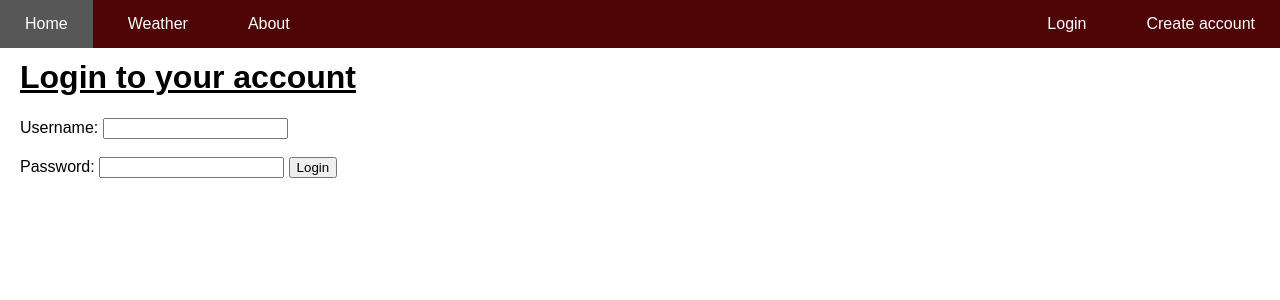
After one commit to Goldyapper/Personal-website, a Flask app: page /login in a window 1280 px wide. The commit adds this page. Shown: the top 300 px of the page. Run offline with Flask 3, Linux system fonts and the light colour scheme.

Commit message:
added a reistation and login system

```diff
--- a/Main.py
+++ b/Main.py
@@ -1,6 +1,32 @@
-from flask import Flask, render_template
+from flask import Flask, render_template, request, url_for, redirect
+from flask_sqlalchemy import SQLAlchemy
+from flask_login import LoginManager, UserMixin, login_user, logout_user, login_required, current_user
+from werkzeug.security import generate_password_hash, check_password_hash
 
 app = Flask(__name__)
+app.config["SQLALCHEMY_DATABASE_URI"] = "sqlite:///db.sqlite"
+app.config["SECRET_KEY"] = "supersecretkey"
+
+# Initialize database and login manager
+db = SQLAlchemy(app)
+login_manager = LoginManager()
+login_manager.init_app(app)
+login_manager.login_view = "login"
+
+# User model
+class Users(UserMixin, db.Model):
+    id = db.Column(db.Integer, primary_key=True)
+    username = db.Column(db.String(250), unique=True, nullable=False)
+    password = db.Column(db.String(250), nullable=False)
+
+# Create database
+with app.app_context():
+    db.create_all()
+
+# Load user for Flask-Login
+@login_manager.user_loader
+def load_user(user_id):
+    return Users.query.get(int(user_id))
 
 @app.route("/") #this is the code for the base page
 def home():
@@ -14,5 +40,47 @@ def weather():
 def about():
     return render_template("about.html")
 
+
+@app.route('/register', methods=["GET", "POST"])
+def register():
+    if request.method == "POST":
+        username = request.form.get("username")
+        password = request.form.get("password")
+
+        if Users.query.filter_by(username=username).first():
+            return render_template("register.html", error="Username already taken!")
+
+        hashed_password = generate_password_hash(password, method="pbkdf2:sha256")
+
+        new_user = Users(username=username, password=hashed_password)
+        db.session.add(new_user)
+        db.session.commit()
+
+        return redirect(url_for("login"))
+
+    return render_template("register.html")
+
+@app.route("/login", methods=["GET", "POST"])
+def login():
+    if request.method == "POST":
+        username = request.form.get("username")
+        password = request.form.get("password")
+
+        user = Users.query.filter_by(username=username).first()
+
+        if user and check_password_hash(user.password, password):
+            login_user(user)
+            return redirect(url_for("home"))
+        else:
+            return render_template("login.html", error="Invalid username or password")
+
+    return render_template("login.html")
+
+@app.route("/logout")
+@login_required
+def logout():
+    logout_user()
+    return redirect(url_for("home"))
+
 if __name__ == "__main__":
     app.run(debug=True)
--- a/static/style.css
+++ b/static/style.css
@@ -8,14 +8,19 @@ h1 {
 }
 .navbar {
     background-color: #4f0505;
-    overflow: hidden;
     position: fixed;
     width: 100%;
+    top: 0;
     z-index: 1000;
+    display: flex;
+    justify-content: space-between;
+    align-items: center;
+}
+.nav-left, .nav-right {
+    display: flex;
+    gap: 10px;
 }
 .navbar a {
-    float: left;
-    display: block;
     color: white;
     text-align: center;
     padding: 15px 25px;
--- a/templates/base.html
+++ b/templates/base.html
@@ -8,9 +8,19 @@
 
     <body>
         <div class="navbar">
-            <a href="/">Home</a>
-            <a href="/weather">Weather</a>
-            <a href="/about">About</a>
+            <div class="nav-left">
+                <a href="/">Home</a>
+                <a href="/weather">Weather</a>
+                <a href="/about">About</a>
+            </div>
+            <div class="nav-right">
+                {% if not current_user.is_authenticated %}
+                    <a href="{{ url_for('login') }}">Login</a>
+                    <a href="{{ url_for('register') }}">Create account</a>
+                {% else %}
+                    <a href="{{ url_for('logout') }}">Logout</a>
+                {% endif %}
+            </div>
         </div>
         <div class="content">
         <br>
--- /dev/null
+++ b/templates/login.html
@@ -0,0 +1,21 @@
+{% extends "base.html" %}
+{% block title %}Login - Adam's Website{% endblock %} <!-- title of the page -->
+
+{% block content %}     <!-- page contents -->
+
+    <h1>Login to your account</h1>
+
+    {% if error %}
+        <p class="error">{{ error }}</p>
+    {% endif %}
+
+    <form action="/login" method="post">
+        <label for="username">Username:</label>
+        <input type="text" name="username" required />
+        <br>
+        <br>
+        <label for="password">Password:</label>
+        <input type="password" name="password" required />
+        <button type="submit">Login</button>
+    </form>
+{% endblock %}
```
Also changed, not shown: templates/register.html (added, +20 -0 lines), instance/db.sqlite (added).
